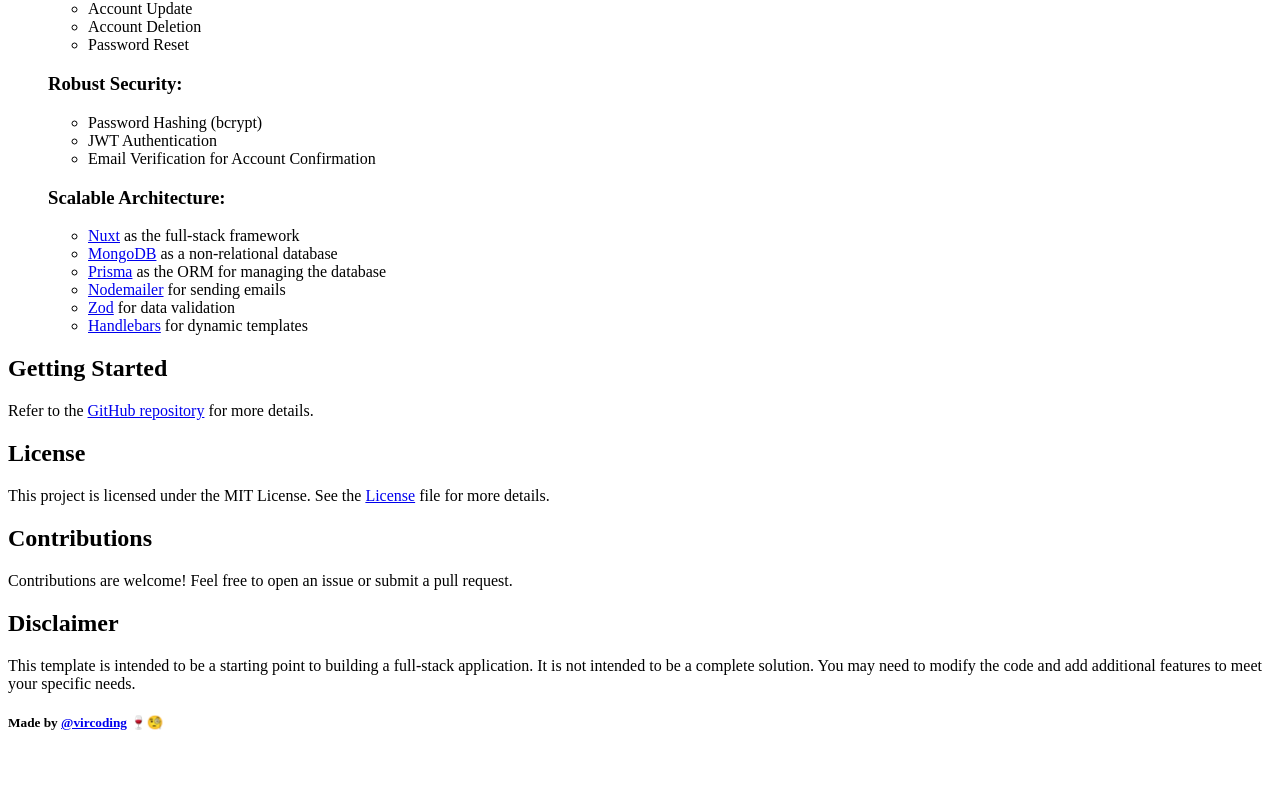
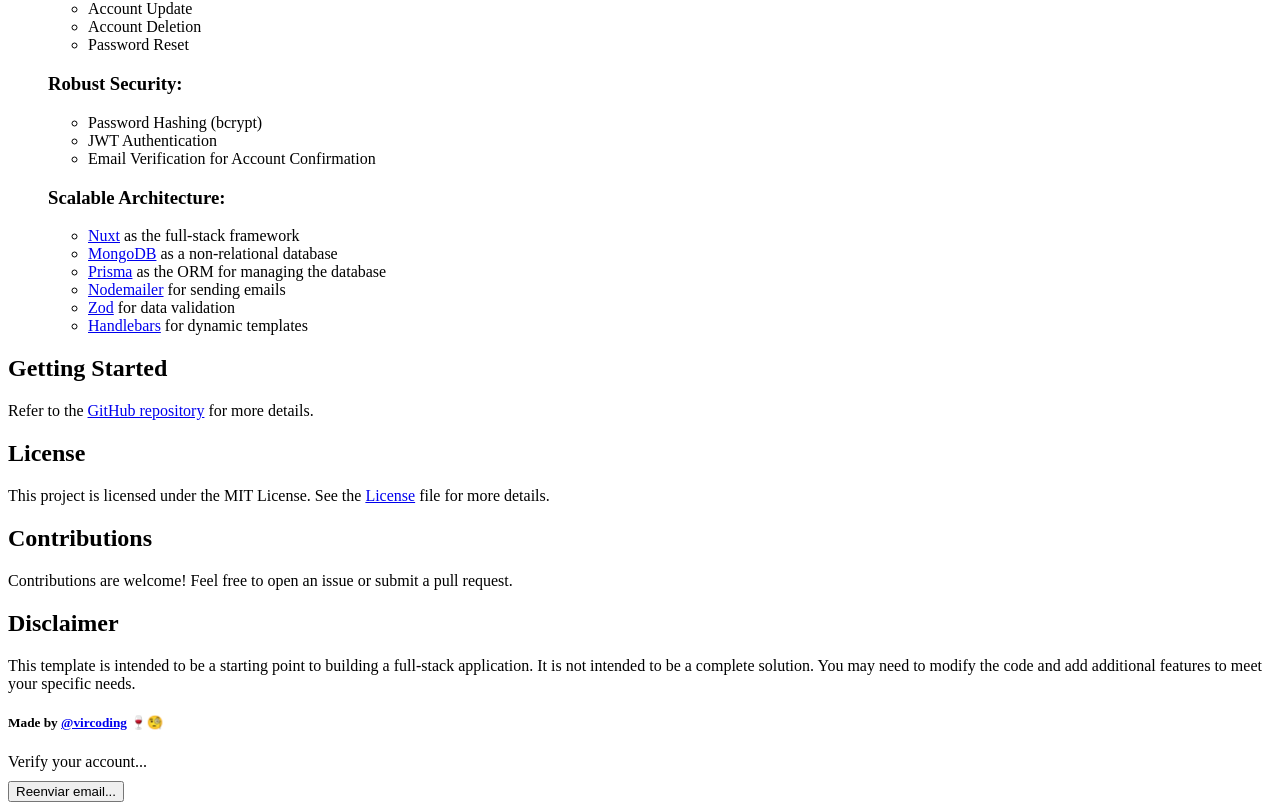
Before and after one commit to vircoding/nuxt-authentication-starter-template, a Nuxt app: page / in a window 1280 px wide. Shown: the part 353-1163 px from the top of the page. Before the commit the page ends 1106 px from the top, so only its background shows below. Built offline with nearby package versions, Linux system fonts and the light colour scheme.

Commit message:
verify account component

```diff
--- a/app.vue
+++ b/app.vue
@@ -1,7 +1,19 @@
+<script setup lang="ts">
+const userState = useUser()
+
+const isMainContentVisible = computed(() => {
+  return userState.value ? userState.value.verified : true
+})
+</script>
+
 <template>
-  <div>
+  <!-- Main Content -->
+  <div v-if="isMainContentVisible">
     <NuxtLayout>
       <NuxtPage />
     </NuxtLayout>
   </div>
+
+  <!-- Verify -->
+  <VerifyAccount />
 </template>
--- /dev/null
+++ b/components/VerifyAccount.vue
@@ -0,0 +1,21 @@
+<script setup lang="ts"></script>
+
+<template>
+  <div>
+    Verify your account...
+    <button>Reenviar email...</button>
+  </div>
+</template>
+
+<style scoped>
+div {
+  display: flex;
+  flex-direction: column;
+  gap: 10px;
+}
+
+button {
+  width: min-content;
+  text-wrap: nowrap;
+}
+</style>
```
